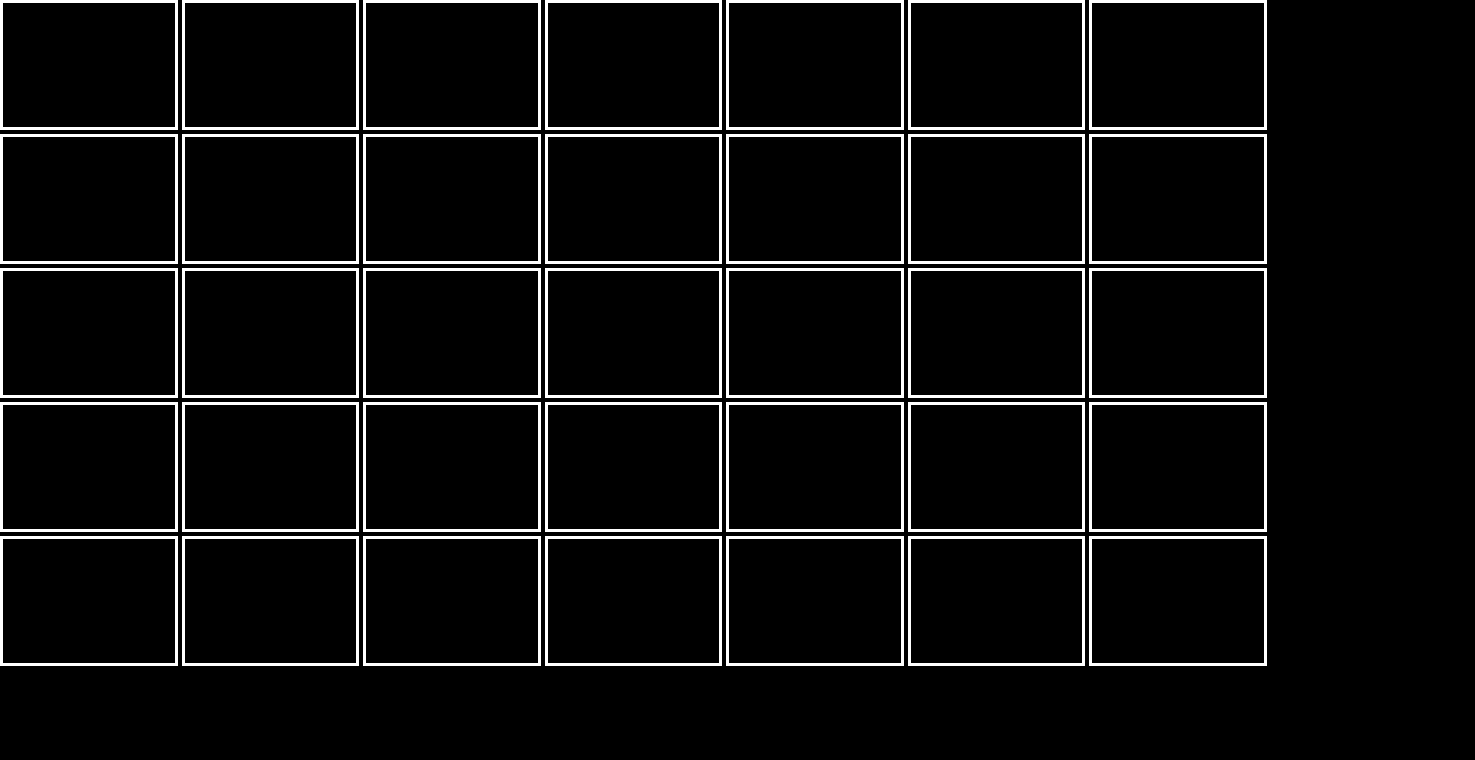
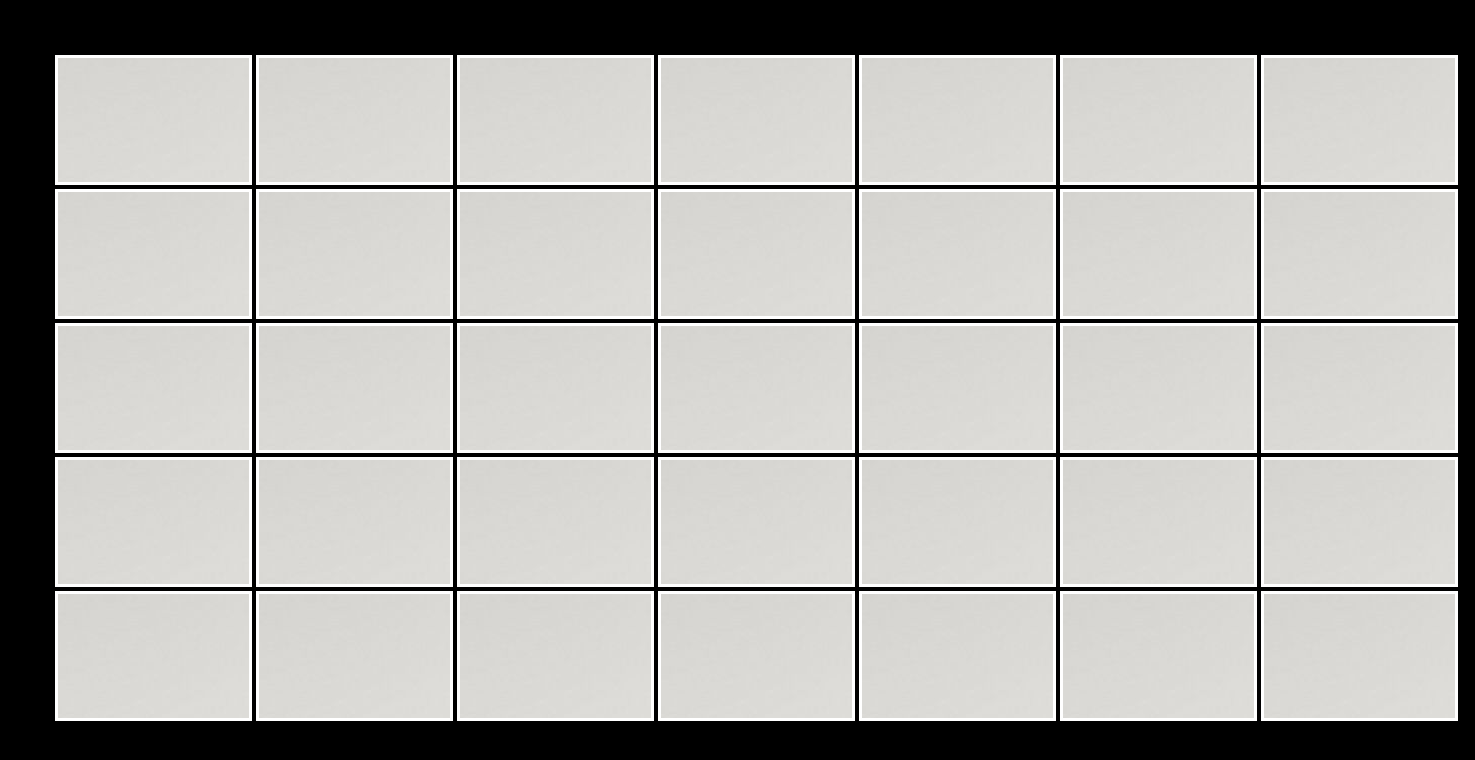
Before and after one commit to LucaCaligola/html-css-zoom, a plain HTML site: page index.html in a window 1280 px wide. Shown: the whole page, 1475 px wide, since content can reach past the window. Drawn offline with Linux system fonts and the light colour scheme.

Commit message:
Allineamento griglia pre-ticket

```diff
--- a/style.css
+++ b/style.css
@@ -13,6 +13,8 @@ body {
 
 main {
     width: 1420px;
+    margin: 55px;
+
 
 
 
@@ -20,11 +22,10 @@ main {
 
 .screen {
     color: white;
-    width: calc(100% / 8);
+    width: 197px;
     height: 130px;
     border: solid white;
     display: inline-block;
-
-
-
+    background-image: url(img/cat2.jpg);
+    object-fit:contain;
 }
```
Also changed, not shown: img/cat.jpg (added), img/cat2.jpg (added), 1 other file.
